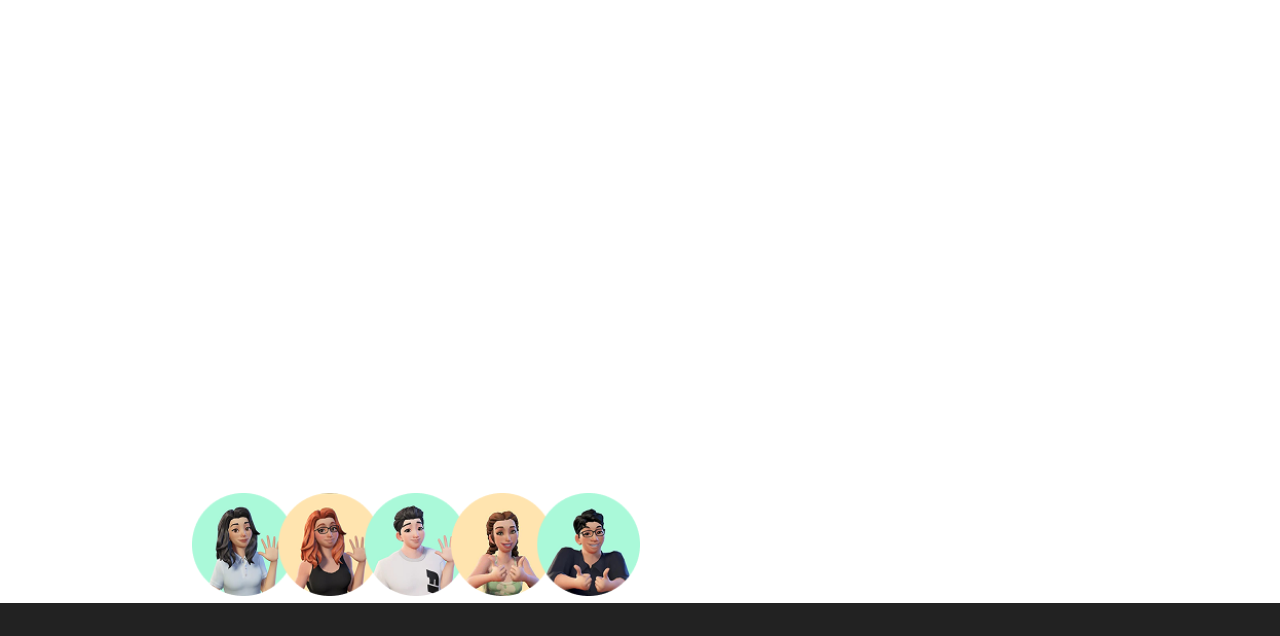
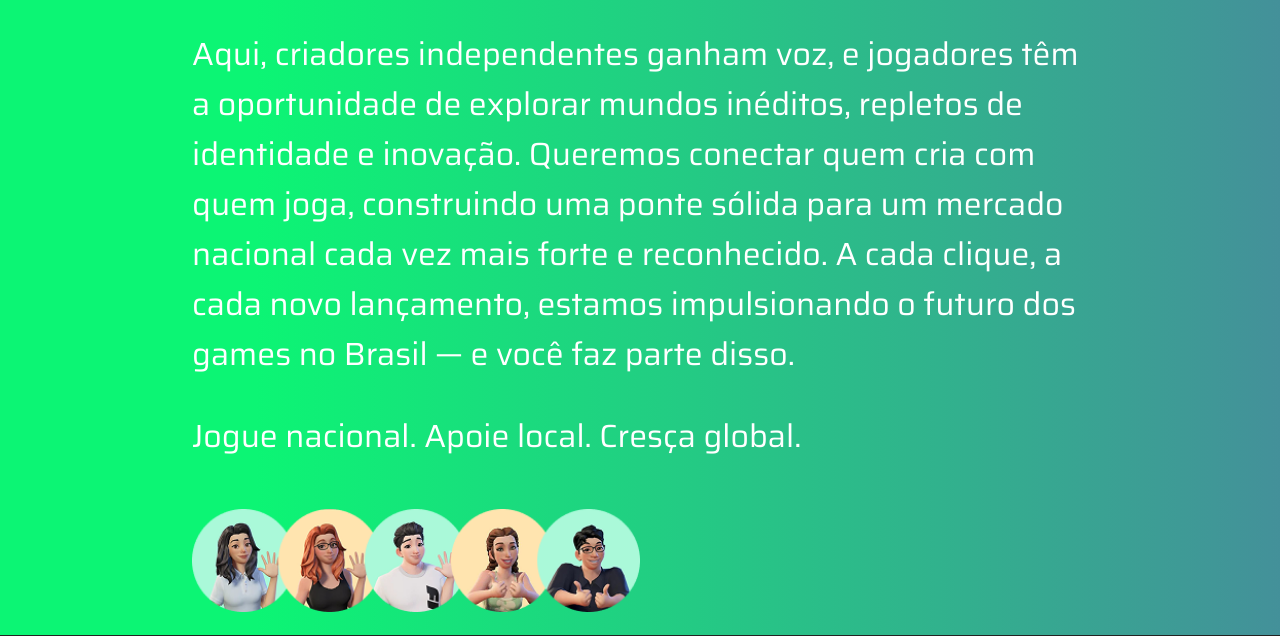
Before and after one commit to volpebits/Volpe, a plain HTML site: page pages/about.html in a window 1280 px wide. Shown: the part 937-1573 px from the top of the page. Drawn offline with Linux system fonts and the light colour scheme; a web font is replaced by a local one.

Commit message:
fix: background about and validation

```diff
--- a/assets/css/about.css
+++ b/assets/css/about.css
@@ -28,6 +28,7 @@ p {
 
 .avatars img{
     width: 50%;
+    padding: 1rem 0;
 }
 
 @media(max-width:1000px){
--- a/pages/about.html
+++ b/pages/about.html
@@ -12,6 +12,7 @@
 </head>
 
 <body>
+    <div class="backgroundEffect">
         <!-- cabeçalho -->
         <header id="dashboard">
             <div class="menu-toggle" id="menu-toggle">
@@ -42,15 +43,18 @@
                 <h1>Um projeto independente e nacional</h1>
                 <p>
                     Somos mais do que uma plataforma de jogos — somos um movimento.
-                Nosso projeto nasceu da paixão pelos games e do desejo de fortalecer a cena gamer nacional, oferecendo
+                    Nosso projeto nasceu da paixão pelos games e do desejo de fortalecer a cena gamer nacional,
+                    oferecendo
                     um palco exclusivo para jogos desenvolvidos por talentos brasileiros. Acreditamos que o Brasil é um
                     berço de criatividade, onde cada jogo carrega não apenas códigos e gráficos, mas também histórias,
                     culturas e sonhos.</p>
                 <p>
-                Aqui, criadores independentes ganham voz, e jogadores têm a oportunidade de explorar mundos inéditos,
+                    Aqui, criadores independentes ganham voz, e jogadores têm a oportunidade de explorar mundos
+                    inéditos,
                     repletos de identidade e inovação. Queremos conectar quem cria com quem joga, construindo uma ponte
                     sólida para um mercado nacional cada vez mais forte e reconhecido.
-                A cada clique, a cada novo lançamento, estamos impulsionando o futuro dos games no Brasil — e você faz
+                    A cada clique, a cada novo lançamento, estamos impulsionando o futuro dos games no Brasil — e você
+                    faz
                     parte disso.</p>
                 <p>Jogue nacional. Apoie local. Cresça global.</p>
                 <div class="avatars">
@@ -58,7 +62,7 @@
                 </div>
             </div>
         </main>
-
+    </div>
     <!-- rodapé -->
     <footer id="foot">
         <div class="about">
```
Also changed, not shown: pages/validation.html (+2 -1 lines). Lines whose indentation alone changed are shown as unchanged.
